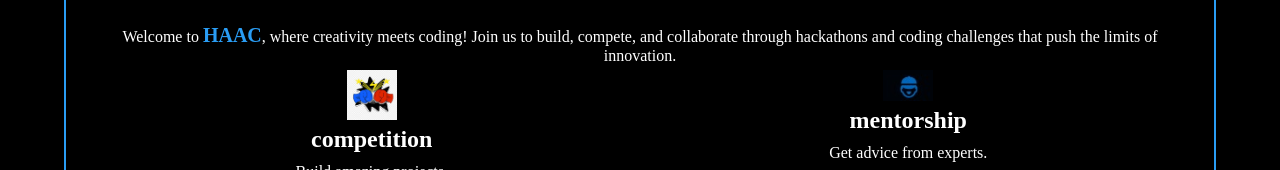
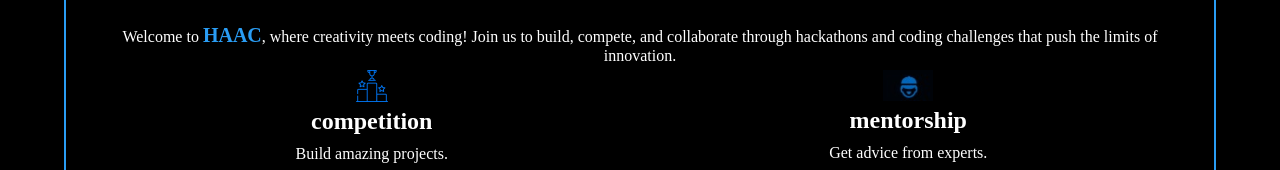
Before and after one commit to SnippetTechie/HACC, a React (Vite) app: page / in a window 1280 px wide. Shown: the part 572-742 px from the top of the page. Built offline with nearby package versions, Linux system fonts and the light colour scheme.

Commit message:
competition icon

```diff
--- a/src/assets/assets.jsx
+++ b/src/assets/assets.jsx
@@ -11,7 +11,7 @@ import header from './header.png'
 import Hackathon from './isometric-design-business-people-meeting.png'
 import comingsoon from './modern-coming-soon-poster-with-stay-tuned-message.png'
 import Coding from './pair-programming-concept-illustration.png'
-import competitions from './competitions.jpeg'
+import competition from './competition.png'
 import community from './community.png'
 import workshop from './workshop.png'
 import mentoring from './mentoring.png'
@@ -52,7 +52,7 @@ import Quiz from './Quiz.png'
 
 export default {
   profile_icon, comp, logo, bg, insta, whatsapp, linkedIn, github, header,
-  Hackathon, comingsoon, Coding, competitions, community, workshop, mentoring, braces,
+  Hackathon, comingsoon, Coding, competition, community, workshop, mentoring, braces,
   ankana, anushka, chanakya, deekshitha, deepthi, gauri, harshita, kashyap, lohith,
   mahalakshmi, mohit, pritam, rachan, rahul, rakshitha, satwik, satyam, sharlet, tarun,
   monish, anjum, umaiza, vivith, venkateshwara, yash,
--- a/src/components/WelcomeSection.jsx
+++ b/src/components/WelcomeSection.jsx
@@ -10,7 +10,7 @@ const WelcomeSection = () => {
       </p>
       <div className="features">
         <div className="feature-item">
-          <img src={assets.competitions} alt="" />
+          <img src={assets.competition} alt="" />
           <p className="feature-title">competition</p>
           <p>Build amazing projects.</p>
         </div>
```
Also changed, not shown: src/assets/competition.png (added), src/assets/competitions.jpeg (deleted).
